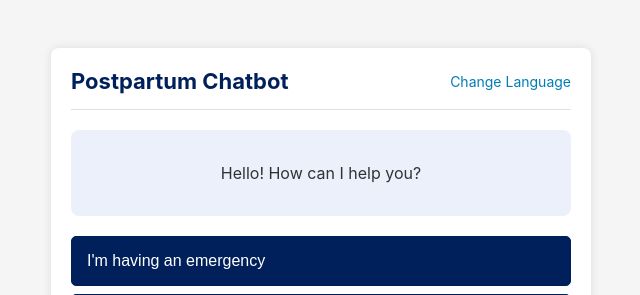
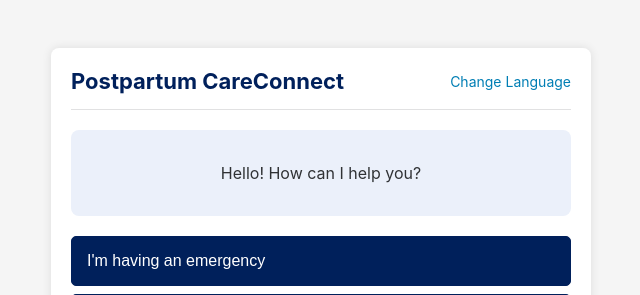
Before and after one commit to calllightproject/chatbot, a Flask app: page /chat in a window 1280 px wide. Shown: the top 295 px of the page, without its empty margins (319-959 px from the left). Run offline with Flask 3, Linux system fonts and the light colour scheme.

Commit message:
Update chat.html
name change title

```diff
--- a/templates/chat.html
+++ b/templates/chat.html
@@ -129,7 +129,7 @@
 <body>
     <div class="chat-box">
         <div class="header">
-            <h2>Postpartum Chatbot</h2>
+            <h2>Postpartum CareConnect</h2>
             <a href="{{ url_for('reset_language') }}" class="language-link">Change Language</a>
         </div>
 
```
